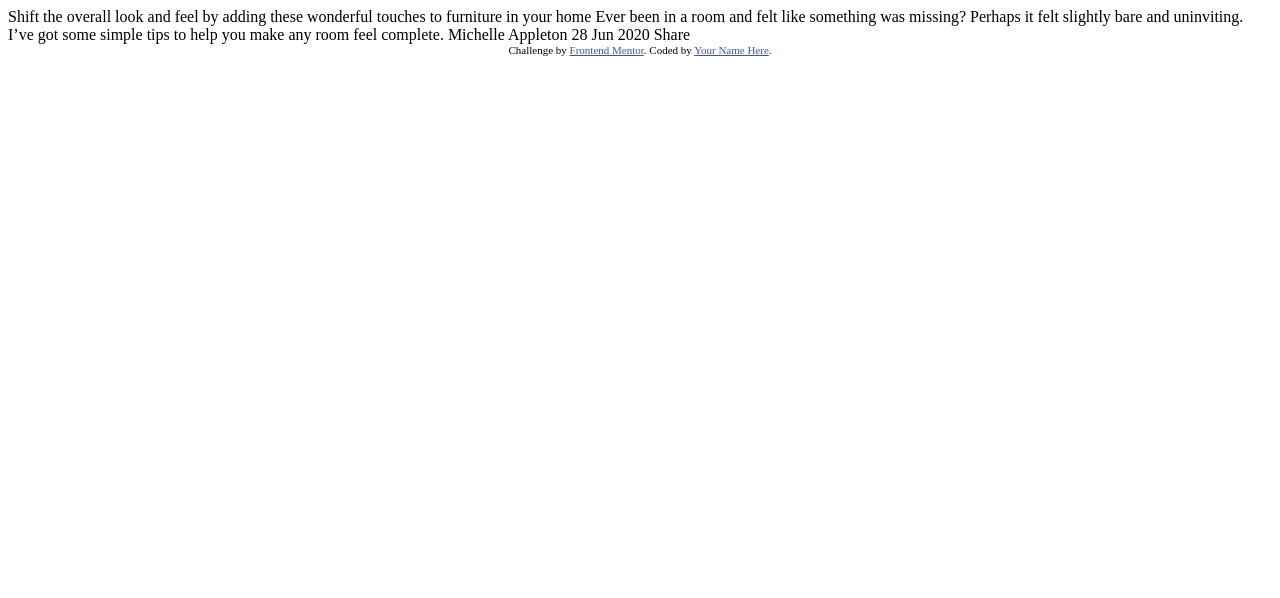
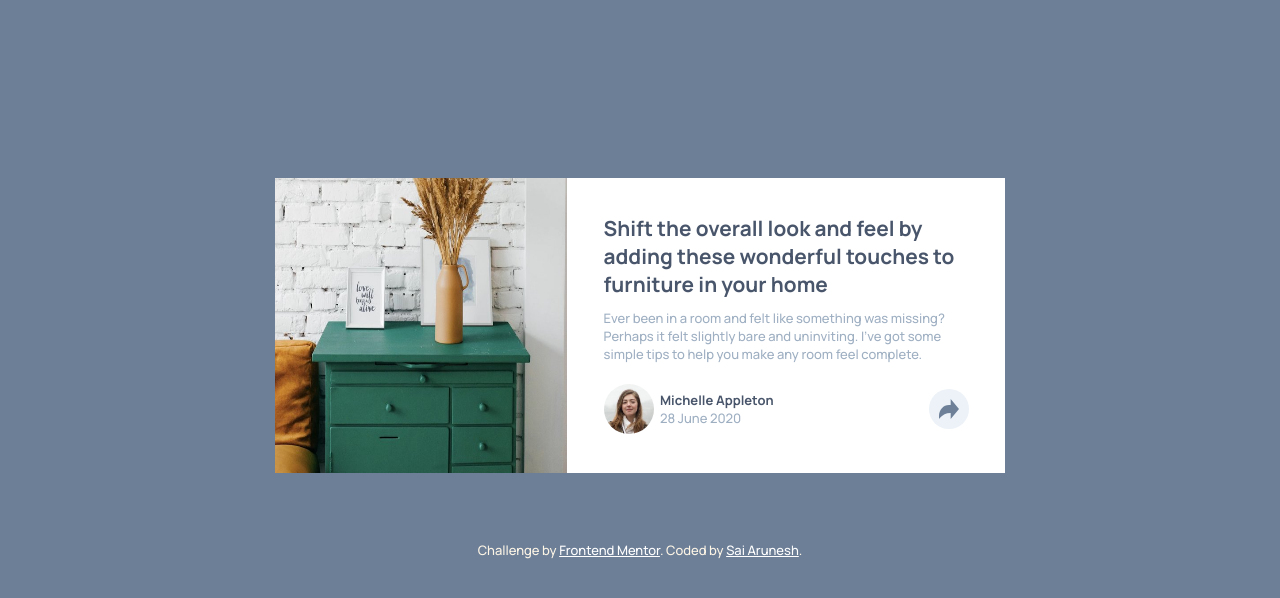
Before and after one commit to SaiArunesh/frontendmentor.io-article-preview-challenge, a plain HTML site: page index.html in a window 1280 px wide. Drawn offline with Linux system fonts and the light colour scheme.

Commit message:
design done

```diff
--- /dev/null
+++ b/assets/styles.scss
@@ -0,0 +1,130 @@
+@import url('https://fonts.googleapis.com/css2?family=Manrope:wght@500;700&display=swap');
+
+$very-dark-grayish-blue: hsl(217, 19%, 35%);
+$desaturated-dark-blue: hsl(214, 17%, 51%);
+$grayish-blue: hsl(212, 23%, 69%);
+$light-grayish-blue: hsl(210, 46%, 95%);
+
+* {
+	padding: 0px;
+	margin: 0px;
+	box-sizing: border-box;
+}
+
+body {
+	font-family: 'Manrope', sans-serif;
+	font-size: 13px;
+	background-color: $desaturated-dark-blue;
+    display: flex;
+    flex-direction: column;
+	align-items: center;
+    justify-content: center;
+    min-height: 100vh;
+}
+
+/* card */
+.card {
+	display: flex;
+    max-width: 730px;
+    min-height: 294px;
+}
+/* card ends */
+
+/* img container */
+.img-container {
+	img {
+		width: 292px;
+		height: 295px;
+	}
+}
+/* img container ends */
+
+/* card info */
+.card-info {
+	background-color: white;
+	display: flex;
+    flex-direction: column;
+    padding: 5%;
+    height: 295px;
+    .title {
+		font-size: 0.65rem;
+		color: $very-dark-grayish-blue;
+	}
+
+	.para {
+        padding:3% 0;
+		color: $grayish-blue;
+	}
+
+	/* card info bottom */
+	.card-info-bottom {
+        padding-top: 2%;
+		display: flex;
+        justify-content: space-between;
+        flex:1 1 auto;
+        align-items: center;
+		.left {
+			display: flex;
+            align-items: center;
+            flex:1 1 50%;
+			img {
+				height: 50px;
+                width: 50px;
+                border-radius: 50%;
+
+            }
+            .person-info{
+                padding-left:2%;
+                display: flex;
+                flex-direction: column;
+                justify-content: space-around;
+                h4 {
+                    color: $very-dark-grayish-blue;
+                }
+                p{
+                    color: $grayish-blue;
+                }
+            }
+        }
+        .right{
+            border-radius: 50%;
+            background-color:$light-grayish-blue;
+            width: 40px;
+            height: 40px;
+            text-align: center;
+            position: relative;
+            img{
+                position: absolute;
+                width: 20px;
+                height: 20px;
+                left:10px;
+                top:10px;
+            }
+        }
+	}
+	/* card info bottom ends*/
+}
+
+/* card info bottom */
+/* card info ends */
+
+/* attribution */
+.attribution {
+   margin:5%;
+   color:oldlace;
+   a{
+       color:white;
+       text-decoration: underline;
+   }
+}
+/* attribution ends */
+
+@media screen and (max-width:611px){
+.card{
+    flex-wrap: wrap;
+    max-width: 292px;
+    .img-container{
+       margin-bottom: -4px;
+    }
+}
+}
--- a/index.html
+++ b/index.html
@@ -1,36 +1,55 @@
 <!DOCTYPE html>
 <html lang="en">
 	<head>
-  <meta charset="UTF-8">
-  <meta name="viewport" content="width=device-width, initial-scale=1.0"> <!-- displays site properly based on user's device -->
+		<meta charset="UTF-8" />
+		<meta name="viewport" content="width=device-width, initial-scale=1.0" />
+		<!-- displays site properly based on user's device -->
 
-  <link rel="icon" type="image/png" sizes="32x32" href="./images/favicon-32x32.png">
-
+		<link
+			rel="icon"
+			type="image/png"
+			sizes="32x32"
+			href="./images/favicon-32x32.png"
+		/>
+		<link rel="stylesheet" href="./assets/styles.css" />
 		<title>Frontend Mentor | Article preview component</title>
 
-  <!-- Feel free to remove these styles or customise in your own stylesheet 👍 -->
-  <style>
-    .attribution { font-size: 11px; text-align: center; }
-    .attribution a { color: hsl(228, 45%, 44%); }
-  </style>
 	</head>
 	<body>
-
-  Shift the overall look and feel by adding these wonderful
-  touches to furniture in your home
-
-  Ever been in a room and felt like something was missing? Perhaps
-  it felt slightly bare and uninviting. I’ve got some simple tips
-  to help you make any room feel complete.
-
-  Michelle Appleton
-  28 Jun 2020
-
-  Share
-
+		<div class="card">
+			<div class="img-container"><img src="./images/drawers.jpg" alt="" /></div>
+			<div class="card-info">
+				<div class="title">
+					<h1>
+						Shift the overall look and feel by adding these wonderful touches to
+						furniture in your home
+					</h1>
+				</div>
+				<div class="para">
+					<p>
+						Ever been in a room and felt like something was missing? Perhaps it
+						felt slightly bare and uninviting. I’ve got some simple tips to help
+						you make any room feel complete.
+					</p>
+				</div>
+				<div class="card-info-bottom">
+					<div class="left">
+            <img src="./images/avatar-michelle.jpg" alt="" />
+            <div class="person-info">
+						<h4>Michelle Appleton</h4>
+            <p>28 June 2020</p>
+          </div>
+					</div>
+					<div class="right"><img src="./images/icon-share.svg" alt=""></div>
+				</div>
+			</div>
+		</div>
 		<div class="attribution">
-    Challenge by <a href="https://www.frontendmentor.io?ref=challenge" target="_blank">Frontend Mentor</a>.
-    Coded by <a href="#">Your Name Here</a>.
+			Challenge by
+			<a href="https://www.frontendmentor.io?ref=challenge" target="_blank"
+				>Frontend Mentor</a
+			>. Coded by
+			<a href="https://saiarunesh.github.io/portfolio/">Sai Arunesh</a>.
 		</div>
 	</body>
 </html>
```
Also changed, not shown: assets/styles.css (added), 1 other file. Lines whose indentation alone changed are shown as unchanged.
